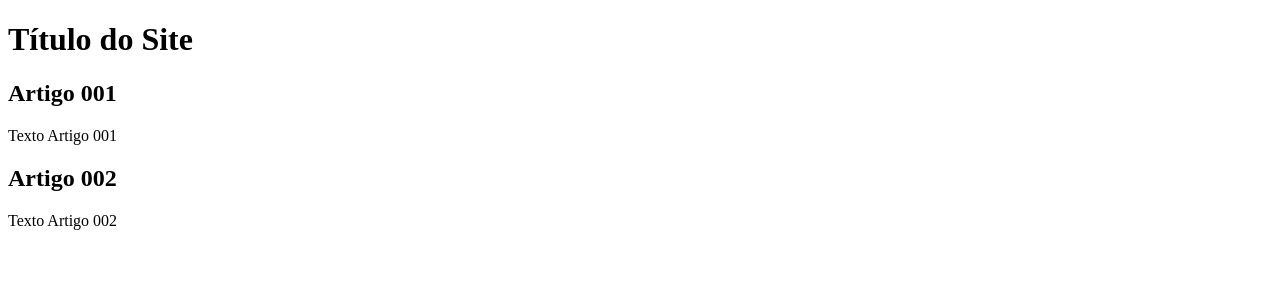
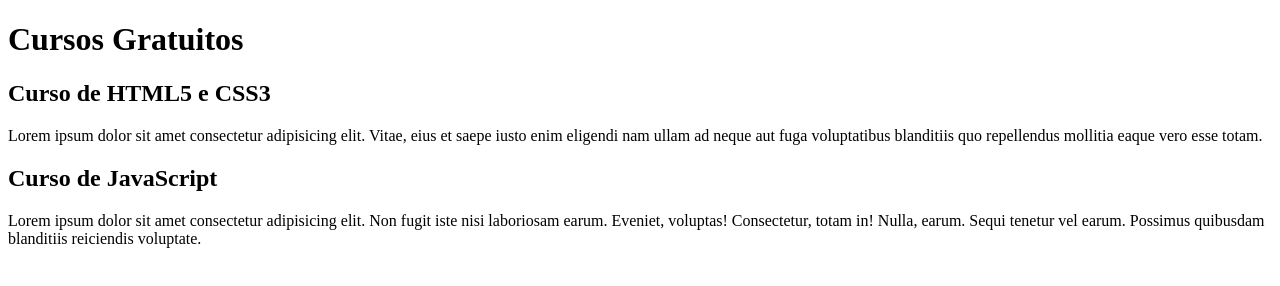
Before and after one commit to RikeTI/projeto-site, a plain HTML site: page index.html in a window 1280 px wide. Drawn offline with Linux system fonts and the light colour scheme.

Commit message:
comecei a escrever o conteudo

```diff
--- a/index.html
+++ b/index.html
@@ -8,15 +8,15 @@
 <body>
     <main>
         <header>
-            <h1>Título do Site</h1>
+            <h1>Cursos Gratuitos</h1>
         </header>
         <article>
-            <h2>Artigo 001</h2>
-            <p>Texto Artigo 001</p>
+            <h2>Curso de HTML5 e CSS3</h2>
+            <p>Lorem ipsum dolor sit amet consectetur adipisicing elit. Vitae, eius et saepe iusto enim eligendi nam ullam ad neque aut fuga voluptatibus blanditiis quo repellendus mollitia eaque vero esse totam.</p>
         </article>
         <article>
-            <h2>Artigo 002</h2>
-            <p>Texto Artigo 002</p>
+            <h2>Curso de JavaScript</h2>
+            <p>Lorem ipsum dolor sit amet consectetur adipisicing elit. Non fugit iste nisi laboriosam earum. Eveniet, voluptas! Consectetur, totam in! Nulla, earum. Sequi tenetur vel earum. Possimus quibusdam blanditiis reiciendis voluptate.</p>
         </article>
     </main>
 </body>
```
